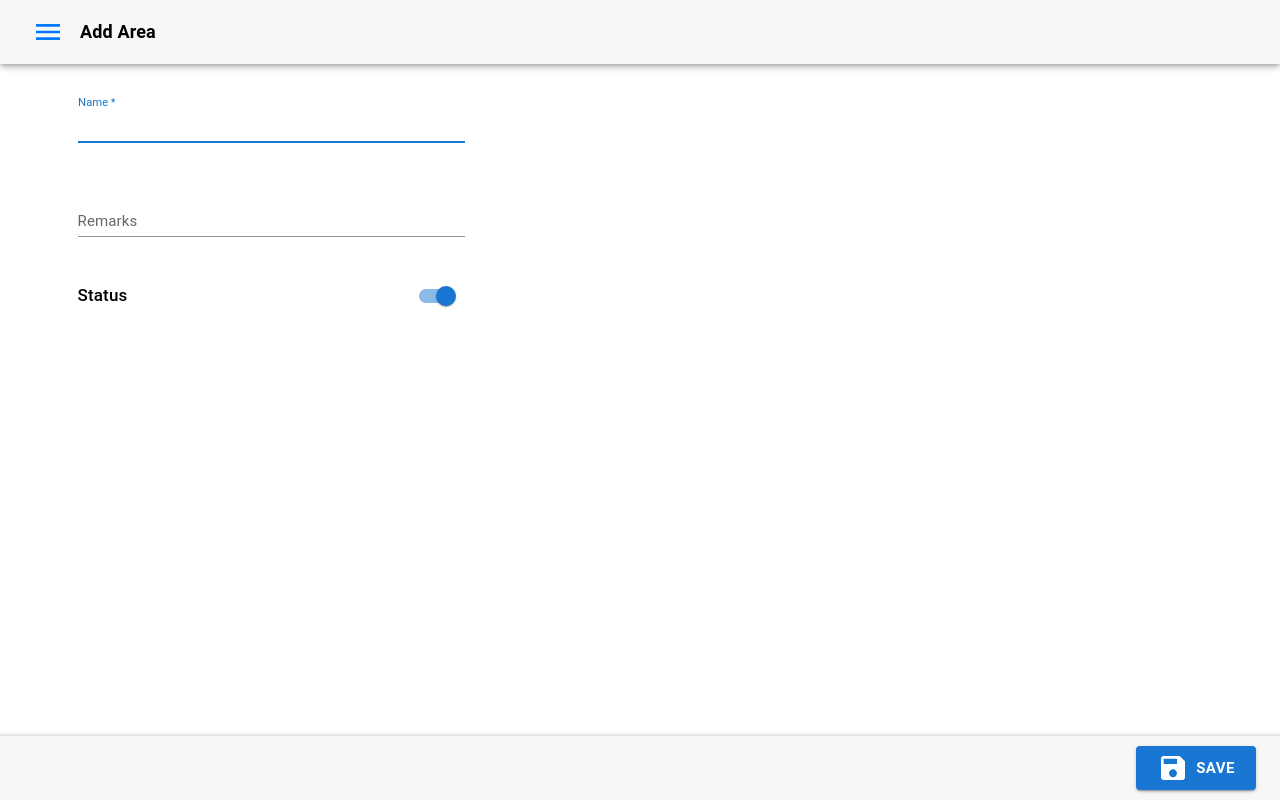
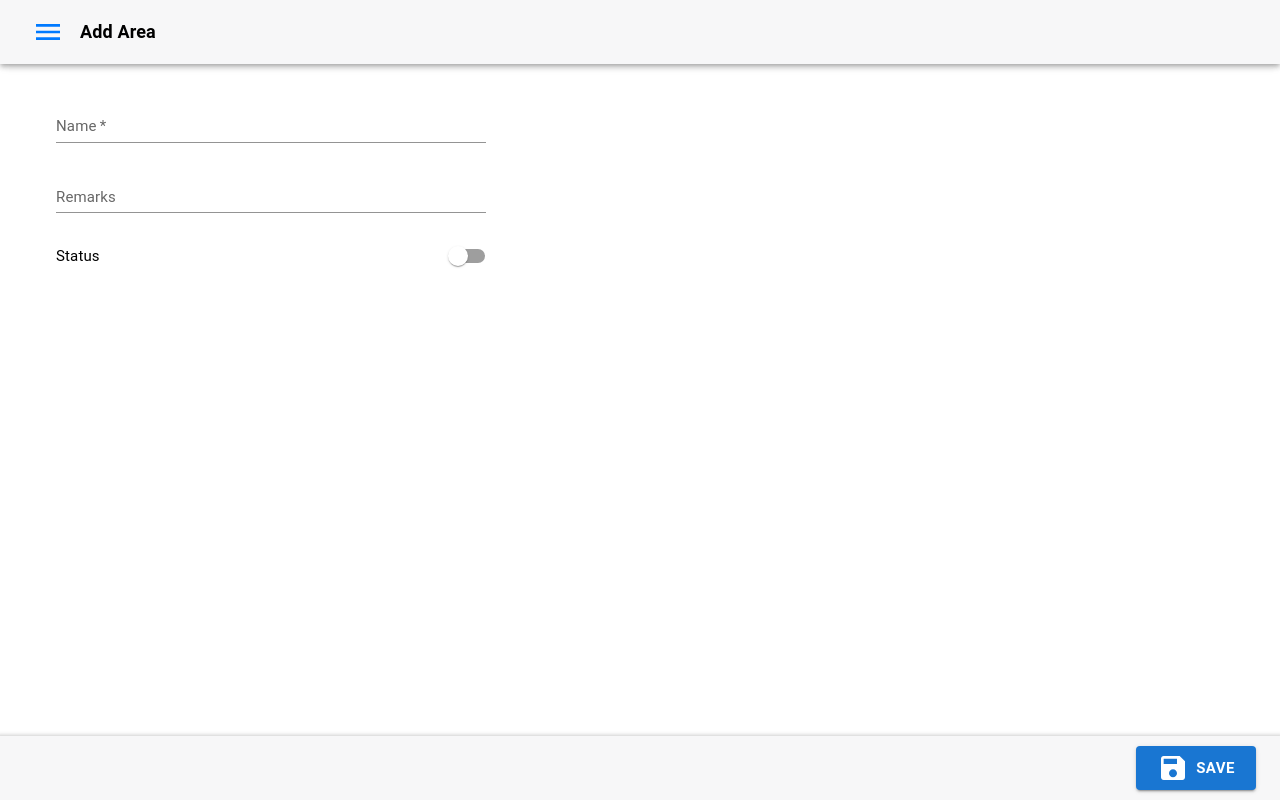
Before and after one commit to devmishra88/agentmanagement, a React (Create React App) app in the folder pama/: page /addarea in a window 1280 px wide. Built offline with nearby package versions, Linux system fonts and the light colour scheme.

Commit message:
add area, dashboard, main menu and axios utils

```diff
--- a/pama/package.json
+++ b/pama/package.json
@@ -6,6 +6,7 @@
     "@emotion/react": "^11.11.1",
     "@emotion/styled": "^11.11.0",
     "@mui/icons-material": "^5.14.11",
+    "@mui/joy": "^5.0.0-beta.12",
     "@mui/material": "^5.14.11",
     "@reduxjs/toolkit": "^1.9.6",
     "@testing-library/jest-dom": "^5.17.0",
--- a/pama/src/App.js
+++ b/pama/src/App.js
@@ -1,5 +1,5 @@
 import { useEffect } from "react";
-import { Routes, Route, useNavigate } from "react-router-dom";
+import { Routes, Route, useNavigate, useLocation } from "react-router-dom";
 import PrivateRoutes from "./utils/PrivateRoute";
 import { QueryClientProvider, QueryClient } from "react-query";
 import { useSelector } from "react-redux";
@@ -13,13 +13,32 @@ import {
   ManageArea,
 } from "./screens";
 
+export const screens = [
+  { screen: <Dashboard />, navlink: `dashboard` },
+  { screen: <ManageArea />, navlink: `managearea` },
+  { screen: <AddArea />, navlink: `addarea` },
+  { screen: <ManageTemplate />, navlink: `managetemplate` },
+  { screen: <ManageTemplate />, navlink: `agency` },
+  { screen: <ManageTemplate />, navlink: `agents` },
+  { screen: <ManageTemplate />, navlink: `newspapers` },
+  { screen: <ManageTemplate />, navlink: `purchase` },
+  { screen: <ManageTemplate />, navlink: `sales` },
+  { screen: <ManageTemplate />, navlink: `billing` },
+  { screen: <ManageTemplate />, navlink: `reports` },
+  { screen: <ManageTemplate />, navlink: `profile` },
+  { screen: <ManageTemplate />, navlink: `changepassword` },
+  { screen: <ManageTemplate />, navlink: `settings` },
+];
+
 const queryClient = new QueryClient();
 
 function App() {
   const navigate = useNavigate();
+  const location = useLocation();
+
   const { token } = useSelector((state) => state.auth);
   useEffect(() => {
-    if (token?.accesstoken) {
+    if (token?.accesstoken && location.pathname === `/`) {
       navigate(`/dashboard`, { replace: true });
     }
   }, [token]);
@@ -30,10 +49,17 @@ function App() {
         <Route path="/forgot" element={<Forgot />} />
         <Route path="/addarea" element={<AddArea />} />
         <Route element={<PrivateRoutes />}>
-          <Route path="/dashboard" element={<Dashboard />} />
+          {/* <Route path="/dashboard" element={<Dashboard />} />
           <Route path="/addarea" element={<AddArea />} />
           <Route path="/managetemplate" element={<ManageTemplate />} />
-          <Route path="/managearea" element={<ManageArea />} />
+          <Route path="/managearea" element={<ManageArea />} /> */}
+          {screens.map((secureitem, index) => (
+            <Route
+              path={`/${secureitem.navlink}`}
+              element={secureitem.screen}
+              key={index}
+            />
+          ))}
         </Route>
       </Routes>
       <Mainmenu />
--- a/pama/src/FormikControl/Textarea.js
+++ b/pama/src/FormikControl/Textarea.js
@@ -1,15 +1,21 @@
 import React from "react";
-import { Field, ErrorMessage } from "formik";
-import TextError from "./TextError";
+import { TextField } from "@mui/material";
+import {Textarea as MUITextarea} from '@mui/joy';
+// import { Field, ErrorMessage } from "formik";
+// import TextError from "./TextError";
 
 function Textarea(props) {
   const { label, name, ...rest } = props;
   return (
-    <div className="form-control">
-      <label htmlFor={name}>{label}</label>
-      <Field as="textarea" id={name} name={name} {...rest} />
-      <ErrorMessage name={name} component={TextError} />
-    </div>
+    <MUITextarea
+      // variant="standard"
+      // margin="normal"
+      minRows={2}
+      id={name}
+      name={name}
+      label={label}
+      {...rest}
+    />
   );
 }
 
--- a/pama/src/FormikControl/Toggle.js
+++ b/pama/src/FormikControl/Toggle.js
@@ -1,33 +1,25 @@
 import React from "react";
 import { Field, ErrorMessage } from "formik";
+import { Switch, FormControlLabel } from "@mui/material";
 import TextError from "./TextError";
 
 function Toggle(props) {
   const { label, name, ...rest } = props;
 
   return (
-    <div className="form-control">
-      <label htmlFor={name}>{label}</label>
-      <Field name={name}>
-        {({ form, field }) => {
-          const { setFieldValue } = form;
-          const { value } = field;
-
-          return <div>Toggle will goes here</div>
-
-          /*return (
-            <DateView
-              id={name}
-              {...field}
-              {...rest}
-              selected={value}
-              onChange={(val) => setFieldValue(name, val)}
-            />
-          );*/
-        }}
-      </Field>
-      <ErrorMessage name={name} component={TextError} />
-    </div>
+    <FormControlLabel
+      labelPlacement="start"
+      label={label}
+      sx={{
+        display: `flex`,
+        justifyContent: `space-between`,
+        ml: 0,
+        mt: 2,
+      }}
+      control={
+        <Switch id={name} name={name} label={label} {...rest} color="primary" />
+      }
+    />
   );
 }
 
--- a/pama/src/FormikControl/index.js
+++ b/pama/src/FormikControl/index.js
@@ -6,6 +6,7 @@ import Select from "./Select";
 import RadioButton from "./RadioButton";
 import CheckboxGroup from "./CheckboxGroup";
 import DatePicker from "./DatePicker";
+import Toggle from "./Toggle";
 
 function FormikControl(props) {
   const { control, ...rest } = props;
@@ -25,6 +26,8 @@ function FormikControl(props) {
       return <CheckboxGroup {...rest} />;
     case "date":
       return <DatePicker {...rest} />;
+    case "toggle":
+      return <Toggle {...rest} />;
     default:
       return null;
   }
--- a/pama/src/components/AppFooter.js
+++ b/pama/src/components/AppFooter.js
@@ -11,7 +11,7 @@ import {
 import {SaveIcon} from "../constants"
 
 function AppFooter({ ...props }) {
-  const { children } = props;
+  const { children, ...rest } = props;
   return (
     <AppBar
       position="fixed"
@@ -31,6 +31,7 @@ function AppFooter({ ...props }) {
             cursor: "pointer",
           }}
           variant="contained"
+          {...rest}
         >
           <SaveIcon />
           SAVE
--- a/pama/src/constants/moduleitems.js
+++ b/pama/src/constants/moduleitems.js
@@ -16,56 +16,56 @@ export const moduleitems = [
   {
     iconname: <AccountCircleIcon />,
     title: `Agency`,
-    link: `dashboard`,
+    link: `/agency`,
     iconcolor: `#b4c100`,
     titlecolor: `#007aff`,
   },
   {
     iconname: <Diversity3Icon />,
     title: `Agents`,
-    link: `agents`,
+    link: `/agents`,
     iconcolor: `#d32d41`,
     titlecolor: `#007aff`,
   },
   {
     iconname: <NewspaperIcon />,
     title: `Newspaper`,
-    link: `newspapers`,
+    link: `/newspapers`,
     iconcolor: `#4cb5f6`,
     titlecolor: `#007aff`,
   },
   {
     iconname: <MapsHomeWorkIcon />,
     title: `Area`,
-    link: `managearea`,
+    link: `/managearea`,
     iconcolor: `#b307f7`,
     titlecolor: `#007aff`,
   },
   {
     iconname: <InventoryIcon />,
     title: `Purchase`,
-    link: `purchase`,
+    link: `/purchase`,
     iconcolor: `#b4c100`,
     titlecolor: `#007aff`,
   },
   {
     iconname: <BarChartIcon />,
     title: `Sales`,
-    link: `sales`,
+    link: `/sales`,
     iconcolor: `#d32d41`,
     titlecolor: `#007aff`,
   },
   {
     iconname: <ReceiptLongIcon />,
     title: `Billing`,
-    link: `billing`,
+    link: `/billing`,
     iconcolor: `#007aff`,
     titlecolor: `#007aff`,
   },
   {
     iconname: <ReportIcon />,
     title: `Report`,
-    link: `reports`,
+    link: `/reports`,
     iconcolor: `#4cb5f6`,
     titlecolor: `#007aff`,
   },
@@ -75,21 +75,21 @@ export const configuration = [
   {
     iconname: <ManageAccountsIcon />,
     title: `Manage Profile`,
-    link: `profile`,
+    link: `/profile`,
     iconcolor: `#d32d41`,
     titlecolor: `#007aff`,
   },
   {
     iconname: <LockResetIcon />,
     title: `Change Password`,
-    link: `changepassword`,
+    link: `/changepassword`,
     iconcolor: `#2196f3`,
     titlecolor: `#007aff`,
   },
   {
     iconname: <SettingsIcon />,
     title: `Settings`,
-    link: `changepassword`,
+    link: `/settings`,
     iconcolor: `#7e909a`,
     titlecolor: `#007aff`,
   },
--- /dev/null
+++ b/pama/src/hooks/useSwitchRoute.js
@@ -0,0 +1,13 @@
+import { useNavigate } from "react-router-dom";
+
+const useSwitchRoute = () => {
+  const navigate = useNavigate();
+
+  const switchRoute = (link, history = true) => {
+    navigate(link, { replace: history });
+  };
+
+  return switchRoute;
+};
+
+export default useSwitchRoute;
--- a/pama/src/screens/AddArea.jsx
+++ b/pama/src/screens/AddArea.jsx
@@ -1,84 +1,122 @@
-import React from "react";
+import { useEffect } from "react";
+import { useFormik } from "formik";
+import * as Yup from "yup";
+import FormikControl from "../FormikControl";
+import { secureRequest, objectToFormData } from "../utils/axios-utils";
+import { useMutation } from "react-query";
+import { useDispatch } from "react-redux";
+import { handleToastMsg, toggleLoader } from "../slices/CommonSlice";
 
 import {
+  Grid,
+  Box,
   Container,
-  Box,
-  Typography,
-  TextField,
-  Switch,
-  Grid,
 } from "@mui/material";
 
 import { AppHeader, AppFooter } from "../components";
 
 function AddArea() {
+  const dispatch = useDispatch();
+
+  const validationSchema = Yup.object({
+    name: Yup.string().required("Name is Required"),
+  });
+
+  const initialValues = {
+    name: "",
+    remarks: "",
+    status: false,
+  };
+
+  const mutation = useMutation((userData) =>
+    secureRequest({ url: `/area.php`, method: `POST`, data: userData }).then(
+      (response) => response
+    )
+  );
+
+  const formik = useFormik({
+    initialValues,
+    validationSchema,
+    onSubmit: (values) => {
+      const { status } = values;
+      const reqObject = { Mode: "AddArea", status: Number(status), ...values };
+      const formData = objectToFormData(reqObject);
+
+      mutation.mutate(formData, {
+        onSuccess: (res) => {
+          const { data } = res;
+          const { success, msg } = data;
+
+          dispatch(handleToastMsg({ toaststatus: true, toastmsg: msg }));
+
+          // if (!success) {
+          //   dispatch(handleToastMsg({ toaststatus: true, toastmsg: msg }));
+          // }
+        },
+        onError: (res) => {
+          console.log("Error=>", res);
+        },
+      });
+    },
+  });
+
+  const { isLoading /*, isError, isSuccess, data: resdata*/ } = mutation;
+
+  useEffect(() => {
+    dispatch(toggleLoader({ loaderstatus: isLoading }));
+  }, [isLoading]);
+
   return (
     <>
       <AppHeader>Add Area</AppHeader>
       <Container maxWidth="lg">
         <Grid container mt={1} spacing={1}>
-          <Box
-            component="form"
-            noValidate
-            sx={{
-              display: "flex",
-              justifyContent: "center",
-              flexDirection: "column",
-              alignItems: "center",
-            }}
-          >
-            <Box
-              sx={{
-                position: "relative",
-                width: "90%",
-                height: "80vh",
-              }}
-            >
-              <TextField
-                margin="normal"
+          <Box>
+            <form onSubmit={formik.handleSubmit} noValidate>
+              <FormikControl
+                control="input"
+                type="text"
+                label="Name"
+                name="name"
+                value={formik.values.name}
+                onChange={formik.handleChange}
+                onBlur={formik.handleBlur}
+                error={formik.touched.name && Boolean(formik.errors.name)}
+                helperText={formik.touched.name && formik.errors.name}
                 required
-                fullWidth
-                id="phone"
-                label="Name"
-                name="phone"
-                autoComplete="off"
-                autoFocus
-                variant="standard"
               />
-
-              <TextField
-                margin="normal"
-                fullWidth
-                id="remarks"
+              <FormikControl
+                control="input"
+                type="textarea"
                 label="Remarks"
                 name="remarks"
-                autoComplete="off"
-                variant="standard"
+                value={formik.values.remarks}
+                onChange={formik.handleChange}
+                onBlur={formik.handleBlur}
+                error={formik.touched.remarks && Boolean(formik.errors.remarks)}
+                helperText={formik.touched.remarks && formik.errors.remarks}
+              />
+              <FormikControl
+                control="toggle"
+                label="Status"
+                name="status"
+                checked={formik.values.status}
+                onChange={formik.handleChange}
+                onBlur={formik.handleBlur}
+              />
+              <Grid
+                container
                 sx={{
-                  my: 5,
+                  display: `flex`,
+                  justifyContent: `space-between`,
+                  textAlign: `center`,
                 }}
-              />
-              <Box
-                display="flex"
-                justifyContent="space-between"
-                alignItems="center"
-                width="100%"
-              >
-                <Typography
-                  sx={{
-                    fontSize: "17px",
-                    fontWeight: "500",
-                  }}
-                >
-                  Status
-                </Typography>
-                <Switch defaultChecked />
-              </Box>
-            </Box>
+              ></Grid>
+            </form>
           </Box>
         </Grid>
       </Container>
-      <AppFooter />
+      <AppFooter onClick={formik.handleSubmit} />
     </>
   );
 }
--- a/pama/src/screens/Dashboard.jsx
+++ b/pama/src/screens/Dashboard.jsx
@@ -1,5 +1,6 @@
 import React from "react";
 import { AppHeader } from "../components";
+import useSwitchRoute from "../hooks/useSwitchRoute";
 
 import {
   Typography,
@@ -13,6 +14,8 @@ import {
 import { moduleitems } from "../constants";
 
 const Dashboard = () => {
+  const switchRoute = useSwitchRoute();
+
   return (
     <>
       <AppHeader>Dashboard</AppHeader>
@@ -30,18 +33,26 @@ const Dashboard = () => {
                     sx={{
                       color: item.iconcolor,
                     }}
+                    onClick={() => switchRoute(item.link, false)}
                   >
                     {item.iconname}
                   </IconButton>
                   <br />
-                  <Typography
-                    variant="div"
+                  <IconButton
                     sx={{
                       color: item.titlecolor,
                     }}
+                    onClick={() => switchRoute(item.link, false)}
                   >
-                    {item.title}
-                  </Typography>
+                    <Typography
+                      variant="div"
+                      sx={{
+                        fontSize: 16,
+                      }}
+                    >
+                      {item.title}
+                    </Typography>
+                  </IconButton>
                 </CardContent>
               </Card>
             </Grid>
--- a/pama/src/screens/index.js
+++ b/pama/src/screens/index.js
@@ -1,10 +1,33 @@
-import Login from "./Login"
-import Forgot from "./Forgot"
-import Dashboard from "./Dashboard"
-import AddAgent from "./AddAgent"
-import AddArea from "./AddArea"
-import ManageArea from "./ManageArea"
-import ManageTemplate from "./ManageTemplate"
+import Login from "./Login";
+import Forgot from "./Forgot";
+import Dashboard from "./Dashboard";
+import AddArea from "./AddArea";
+import ManageArea from "./ManageArea";
+import AddAgent from "./AddAgent";
+import ManageTemplate from "./ManageTemplate";
+
+const publicscreens = [
+  { screen: <Login />, navlink: `` },
+  { screen: <Forgot />, navlink: `forgot` },
+];
+
+const securescreens = [
+  { screen: <Dashboard />, navlink: `dashboard` },
+  { screen: <AddArea />, navlink: `addarea` },
+  { screen: <ManageArea />, navlink: `managearea` },
+  { screen: <AddAgent />, navlink: `addagent` },
+  { screen: <ManageTemplate />, navlink: `manageagents` },
+  { screen: <ManageTemplate />, navlink: `manageagency` },
+  { screen: <ManageTemplate />, navlink: `managenewspapers` },
+  { screen: <ManageTemplate />, navlink: `managepurchase` },
+  { screen: <ManageTemplate />, navlink: `managesales` },
+  { screen: <ManageTemplate />, navlink: `managebilling` },
+  { screen: <ManageTemplate />, navlink: `reports` },
+  { screen: <ManageTemplate />, navlink: `profile` },
+  { screen: <ManageTemplate />, navlink: `changepassword` },
+  { screen: <ManageTemplate />, navlink: `settings` },
+  { screen: <ManageTemplate />, navlink: `managetemplate` },
+];
 
 export {
   Login,
@@ -12,6 +35,6 @@ export {
   Dashboard,
   AddAgent,
   AddArea,
+  ManageArea,
   ManageTemplate,
-    ManageArea,
-}
+};
--- a/pama/src/utils/axios-utils.js
+++ b/pama/src/utils/axios-utils.js
@@ -8,10 +8,8 @@ const client = axios.create({
 });
 
 export const request = async ({ ...options }) => {
-  /*client.defaults.headers.common.Authorization = `Bearer token`;*/
   const onSuccess = (response) => response;
   const onError = (error) => {
-    //optionally catch errors and add additional logging here
     return error;
   };
 
@@ -23,25 +21,22 @@ export const request = async ({ ...options }) => {
   }
 };
 
-export const request_bak = async ({ method, url, data }) => {
+export const secureRequest = async ({ ...options }) => {
+  const token = JSON.parse(localStorage.getItem(`${process.env.REACT_APP_STORAGE_KEY}`)) || null;
+  if(token)
+  {
+    client.defaults.headers.common.Authorization = token.accesstoken;
+  }
+  const onSuccess = (response) => response;
+  const onError = (error) => {
+    return error;
+  };
+
   try {
-    const response = await client({
-      method, // HTTP method (e.g., 'GET', 'POST', 'PUT', 'DELETE', etc.)
-      url, // Relative or absolute URL
-      data, // Data to be sent in the request body (for POST or PUT requests)
-    });
-
-    // Check for a successful response status (e.g., 200 for OK)
-    if (response.status === 200) {
-      // Successful response, return the data
-      return response.data;
-    } else {
-      // Handle other response status codes as needed
-      throw new Error(`'Request failed with status:${response.status}`);
-    }
+    const response = await client(options);
+    return onSuccess(response);
   } catch (error) {
-    // Handle any request or network errors
-    throw error;
+    return onError(error);
   }
 };
 
@@ -50,9 +45,28 @@ export const objectToFormData = (obj) => {
 
   for (const key in obj) {
     if (obj.hasOwnProperty(key)) {
-      formData.append(key, obj[key]);
+      const value = obj[key];
+      formData.append(key, typeof value === 'boolean' ? +value : value);
     }
   }
 
   return formData;
 };
+
+export const request_bak = async ({ method, url, data }) => {
+  try {
+    const response = await client({
+      method,
+      url,
+      data,
+    });
+
+    if (response.status === 200) {
+      return response.data;
+    } else {
+      throw new Error(`'Request failed with status:${response.status}`);
+    }
+  } catch (error) {
+    throw error;
+  }
+};
```
Also changed, not shown: 1 other file (tests, documents, lock files or other folders). Lines whose indentation alone changed are shown as unchanged.
